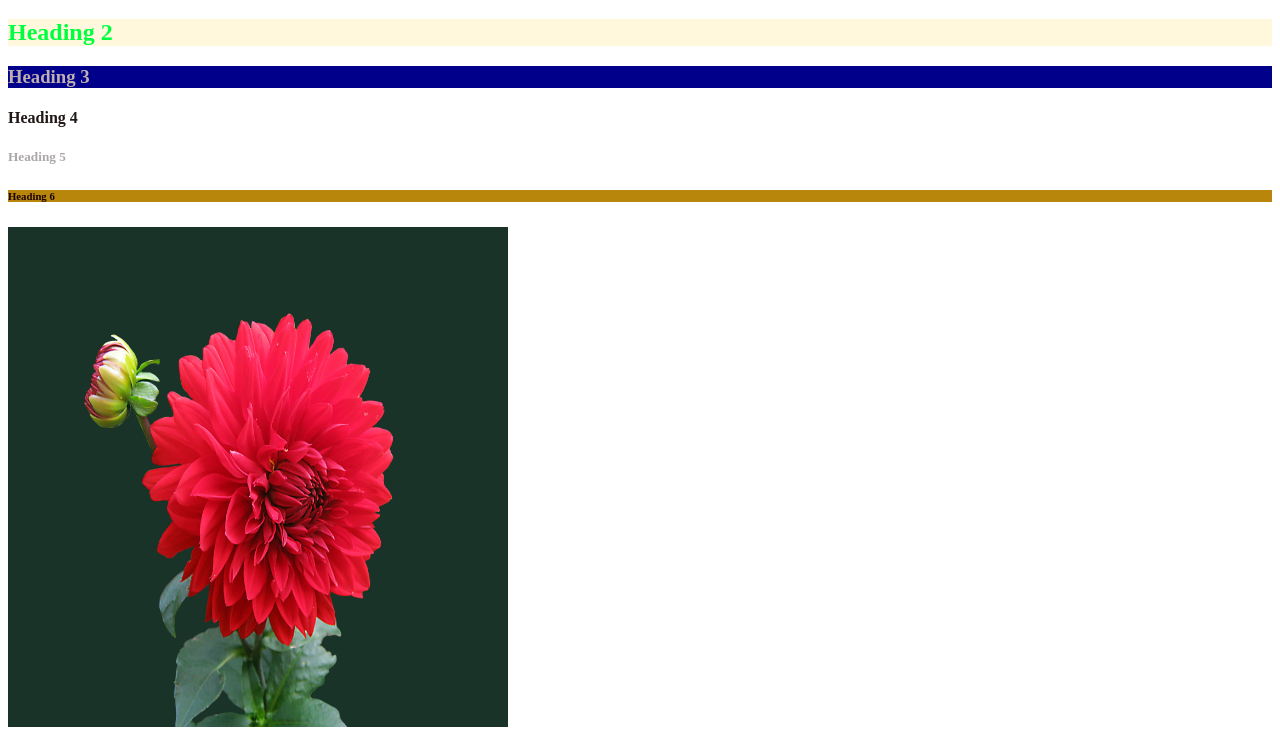
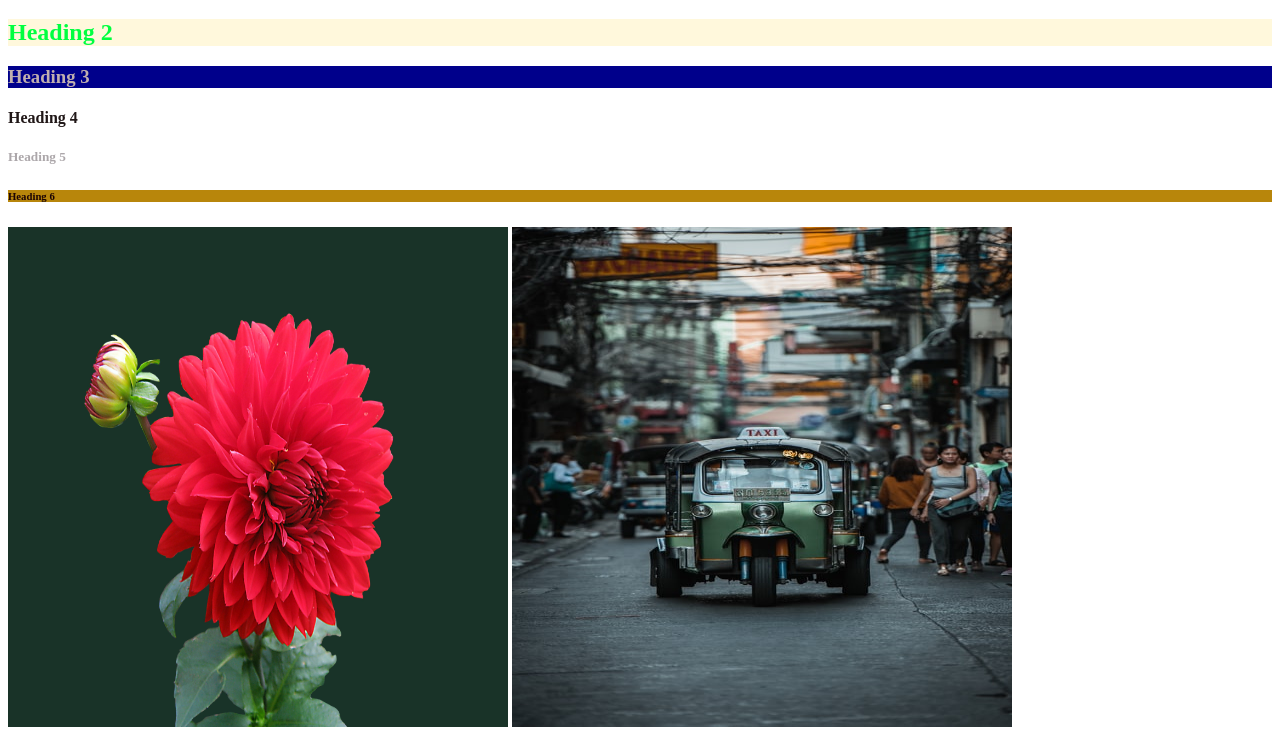
Before and after one commit to imrankhan41/imran-first-repo, a plain HTML site: page index.html in a window 1280 px wide. Shown: the part 61-800 px from the top of the page. Drawn offline with Linux system fonts and the light colour scheme.

Commit message:
image changed

```diff
--- a/index.html
+++ b/index.html
@@ -19,5 +19,6 @@
 <h5>Heading 5</h5>
 <h6>Heading 6</h6>
 <img src="ful1.jpg" alt="flower" style="width:500px; height: 500px;">
+<img src="ful2.jpg" alt="flower" style="width:500px; height: 500px;">
 
 </html>
```
